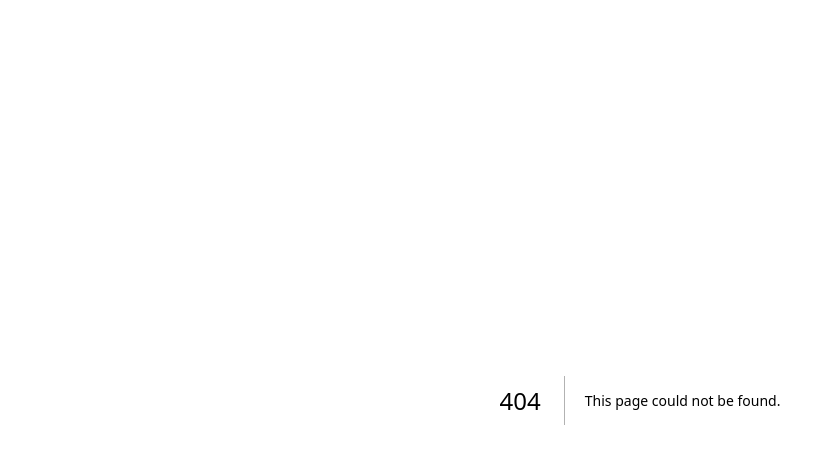
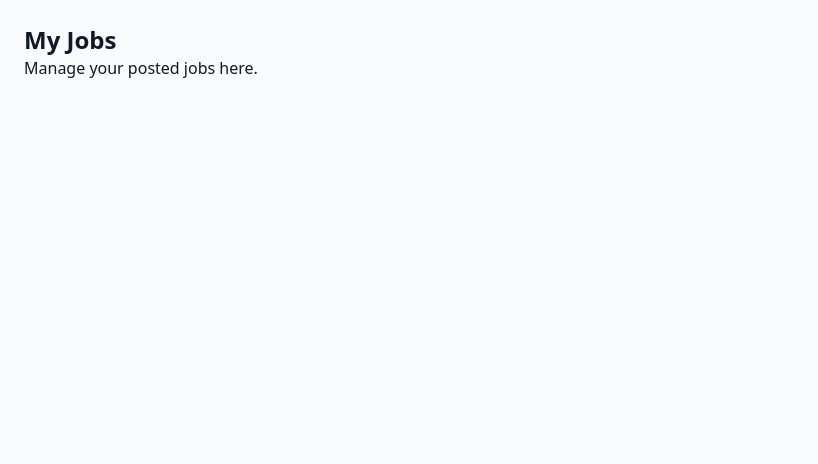
Before and after one commit to Baisalov24/Job-Portal-App, a Next.js app in the folder client/: page /myjobs in a window 1280 px wide. Before the commit this address had no page. Shown: the top 464 px of the page, without its empty margins (0-818 px from the left). Built offline with nearby package versions, Linux system fonts and the light colour scheme.

Commit message:
feat: add my jobs page

```diff
--- /dev/null
+++ b/client/src/app/myjobs/page.tsx
@@ -0,0 +1,8 @@
+export default function MyJobsPage() {
+    return (
+      <div className="p-6">
+        <h1 className="text-2xl font-bold">My Jobs</h1>
+        <p>Manage your posted jobs here.</p>
+      </div>
+    );
+  }
```
